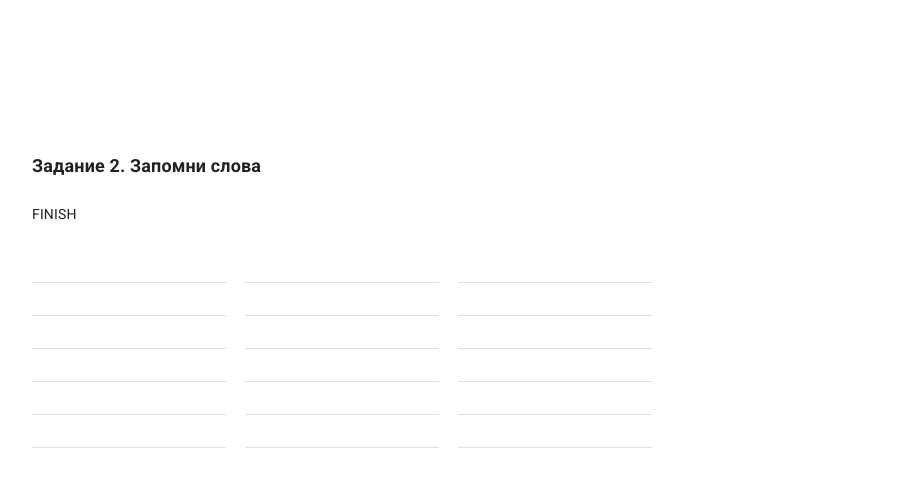
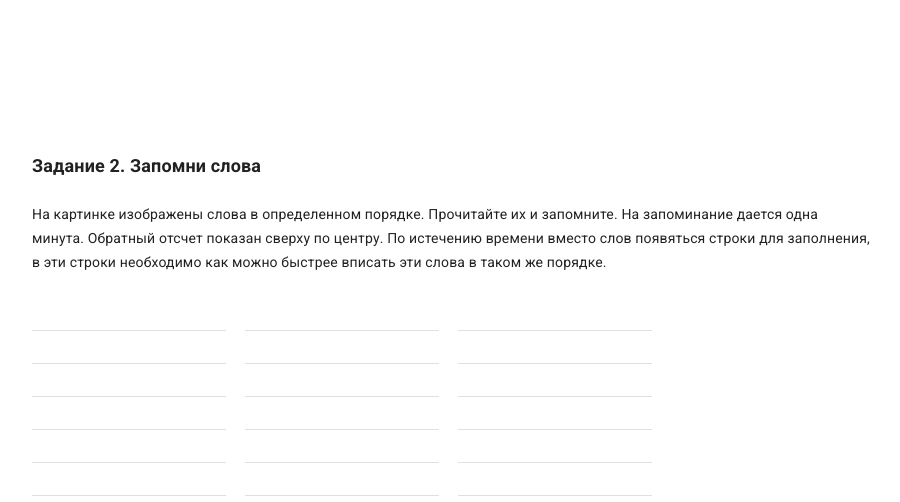
Before and after one commit to avtoriscenaria/archive-tasks, a React (Create React App) app: page / in a window 1280 px wide. Shown: the top 502 px of the page, without its empty margins (148-1048 px from the left). Built offline with nearby package versions, Linux system fonts and the light colour scheme.

Commit message:
add marginBottom for Tasks

```diff
--- a/src/Container/Container.js
+++ b/src/Container/Container.js
@@ -109,7 +109,7 @@ export default class Container extends Component{
                 {/*              onChangeCrumbs={this.onChangeCrumbs}*/}
                 {/*/>*/}
                 <Task2 result={result} onChange={this.onChange}
-                       finished={!false} fResults={<div>FINISH</div>} timeOut={true}/>
+                       finished={false} fResults={<div>FINISH</div>} timeOut={true}/>
             </div>
         )
     }
--- a/src/Task1/Task1_1/Task1_1.js
+++ b/src/Task1/Task1_1/Task1_1.js
@@ -14,6 +14,7 @@ export default class  Task1_1 extends Component{
         onChange: PropTypes.func.isRequired,
         finished: PropTypes.bool,
         fResults: PropTypes.object,
+        marginBottom: PropTypes.number
     };
 
     componentDidMount() {
@@ -81,10 +82,10 @@ export default class  Task1_1 extends Component{
     };
 
     render() {
-        const {finished, fResults, result} = this.props;
+        const {finished, fResults, result, marginBottom} = this.props;
 
         return (
-            <div className='task1_1'>
+            <div className='task1_1' style={{marginBottom}}>
                 <div className='name'>{translations.task1_1_name}</div>
                 <div className={`description${finished ? ' -finished' : ''}`}>
                     {
--- a/src/Task1/Task1_2/Task1_2.js
+++ b/src/Task1/Task1_2/Task1_2.js
@@ -15,6 +15,7 @@ export default class  Task1_2 extends Component{
         timeOut: PropTypes.bool,
         finished: PropTypes.bool,
         fResults: PropTypes.object,
+        marginBottom: PropTypes.number
     };
 
     componentDidMount() {
@@ -86,10 +87,10 @@ export default class  Task1_2 extends Component{
     };
 
     render() {
-        const {finished, fResults, result} = this.props;
+        const {finished, fResults, result, marginBottom} = this.props;
 
         return (
-            <div className='task1_2'>
+            <div className='task1_2' style={{marginBottom}}>
                 <div className='name'>{translations.task1_2_name}</div>
                 <div className={`description${finished ? ' -finished' : ''}`}>
                     {
--- a/src/Task2/Task2.js
+++ b/src/Task2/Task2.js
@@ -13,7 +13,8 @@ export default class Task2 extends Component{
         onChange: PropTypes.func.isRequired,
         finished: PropTypes.bool,
         fResults: PropTypes.object,
-        timeOut: PropTypes.bool
+        timeOut: PropTypes.bool,
+        marginBottom: PropTypes.number
     };
 
     componentDidMount() {
@@ -46,10 +47,10 @@ export default class Task2 extends Component{
     };
 
     render() {
-        const {finished, fResults, timeOut, result} = this.props;
+        const {finished, fResults, timeOut, result, marginBottom} = this.props;
 
         return (
-            <div className='task2'>
+            <div className='task2' style={{marginBottom}}>
                 <div className='name'>{translations.task2_name}</div>
                 <div className='description'>
                     {
```
